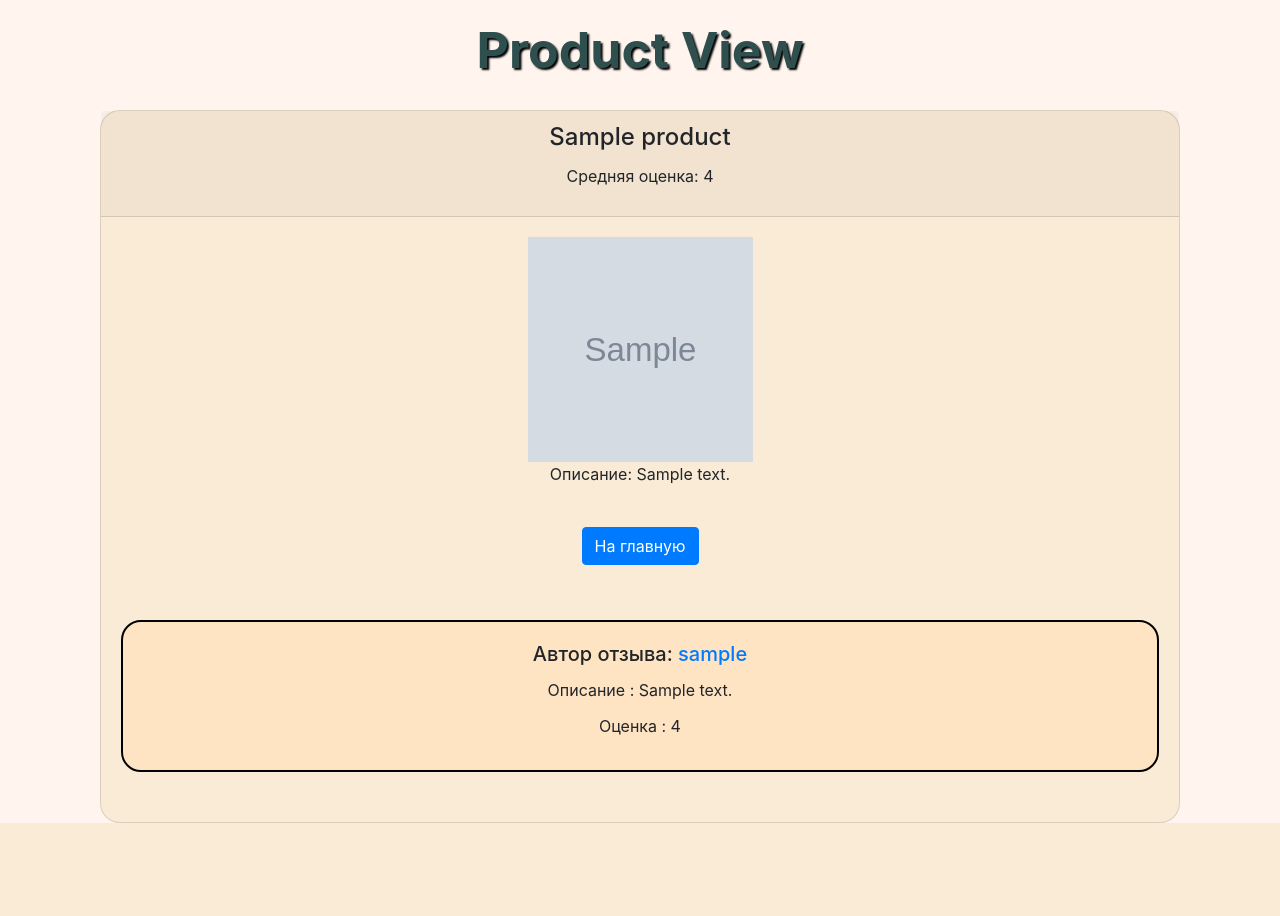
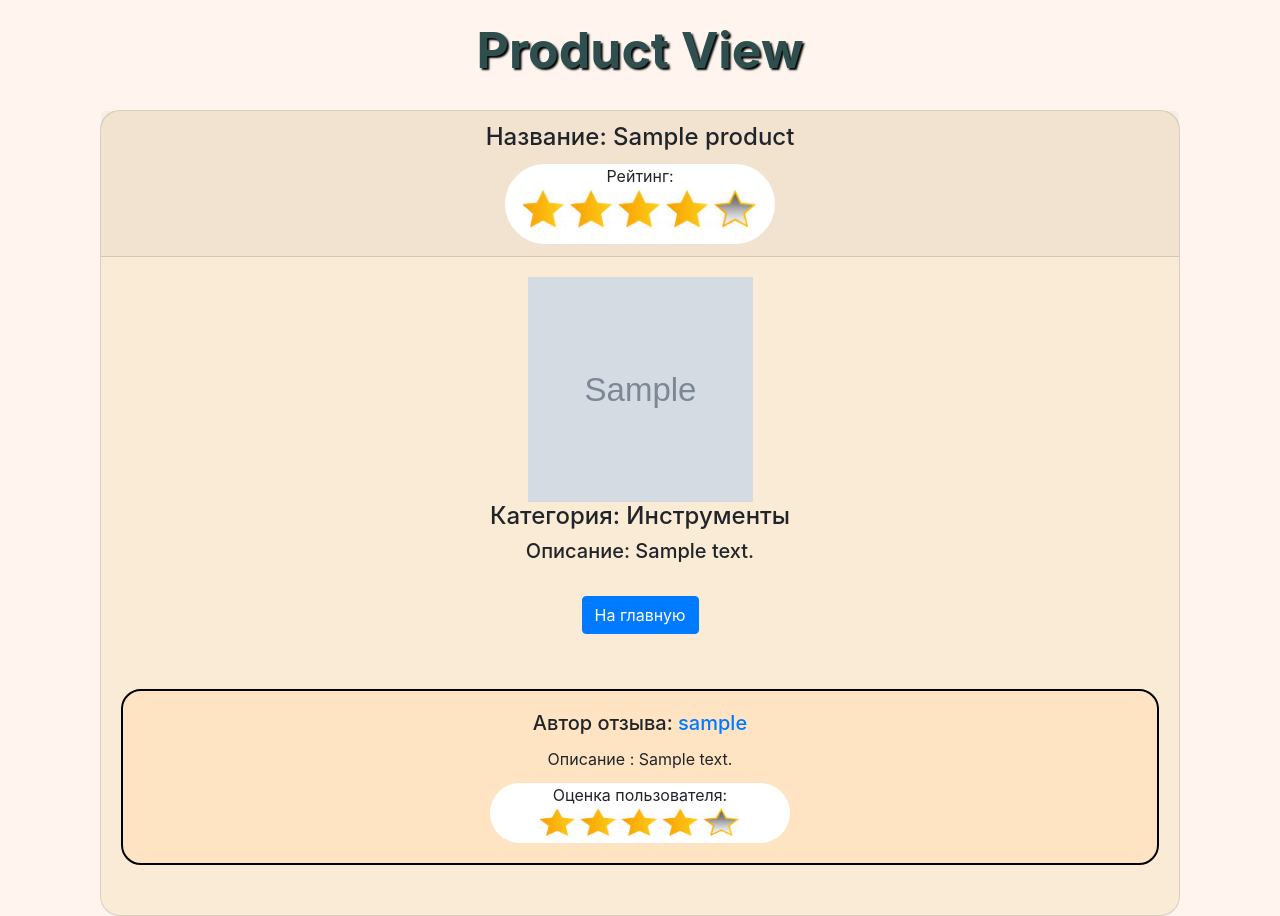
Before and after one commit to big-arturka/exam_8, a Django app: page /product/1/ in a window 1280 px wide. Shown: the part 56-972 px from the top of the page. Before the commit the page ends 879 px from the top, so only its background shows below. Run offline with Django 3.2, Linux system fonts and the light colour scheme; tables that the repository leaves empty hold one stand-in row (values such as "Sample post"); grey boxes marked "Sample" are stand-in pictures; parts of the project's set-up code (start-up, migrations or seed data) failed here and were passed over; some libraries are stand-ins or nearby versions.

Commit message:
Выполнен бонус с выводом рейтинга в виде звездочек.

```diff
--- a/source/webapp/static/css/style.css
+++ b/source/webapp/static/css/style.css
@@ -111,3 +111,18 @@ body {
 .link:hover {
     color: black;
 }
+
+.rating {
+    margin: 0 auto;
+    width: 270px;
+    height: 80px;
+    border-radius: 50px;
+    background: white;
+}
+.rating-2 {
+    margin: 0 auto;
+    width: 300px;
+    height: 60px;
+    border-radius: 50px;
+    background: white;
+}
--- a/source/webapp/templates/product/product_view.html
+++ b/source/webapp/templates/product/product_view.html
@@ -19,8 +19,21 @@
         <h1 class="title">Product View</h1>
         <div class="card text-center">
             <div class="card-header">
-                <h4 class="card-title">{{ product.name }}</h4>
-                <p>Средняя оценка: {{ product.get_avg }}</p>
+                <h4 class="card-title">Название: {{ product.name }}</h4>
+                <div class="rating">Рейтинг:
+                    {% if product.get_avg == 1 %}
+                        <img src="../../static/img/1.png" width="234" height="41" alt="">
+                    {% elif product.get_avg == 2 %}
+                        <img src="../../static/img/2.png" width="234" height="41"  alt="">
+                    {% elif product.get_avg == 3 %}
+                        <img src="../../static/img/3.png" width="234" height="41" alt="">
+                    {% elif product.get_avg == 4 %}
+                        <img src="../../static/img/4.png" width="234" height="41" alt="">
+                    {% elif product.get_avg == 5 %}
+                        <img src="../../static/img/5.png" width="234" height="41" alt="">
+                    {% else %}
+                        <img src="../../static/img/0.png" width="234" height="41" alt="">
+                    {% endif %}</div>
             </div>
             <div class="card-body">
             {% if product.image %}
@@ -28,7 +41,8 @@
             {% else %}
                 <img class="avatar" src="../../static/img/pusto.png" width="225" height="225" alt="user picture">
             {% endif %}
-                <p class="card-text">Описание: {{ product.description }}</p>
+                <h4 class="card-text">Категория: {{ product.get_category_display }}</h4>
+                <h5 class="card-text">Описание: {{ product.description }}</h5>
                 <a href="{% url 'index' %}" class="btn btn-primary" >На главную</a>
                 {% if perms.webapp.change_product%}
                     <a href="{% url 'product_update' product.pk %}" class="btn btn-primary">Обновить</a>
@@ -42,7 +56,20 @@
                         <div class="card-body">
                             <h5 class="card-title">Автор отзыва: <a href="{% url 'accounts:page' review.author.pk %}">{{ review.author }}</a></h5>
                             <p class="card-title">Описание : {{ review.description }}</p>
-                            <p class="card-title">Оценка : {{ review.rating }}</p>
+                            <div class="rating-2">Оценка пользователя:
+                                {% if review.rating == 1 %}
+                                    <img src="../../static/img/1.png" width="200" height="30" alt="">
+                                {% elif review.rating == 2 %}
+                                    <img src="../../static/img/2.png"width="200" height="30"  alt="">
+                                {% elif review.rating == 3 %}
+                                    <img src="../../static/img/3.png" width="200" height="30" alt="">
+                                {% elif review.rating == 4 %}
+                                    <img src="../../static/img/4.png" width="200" height="30" alt="">
+                                {% elif review.rating == 5 %}
+                                    <img src="../../static/img/5.png" width="200" height="30" alt="">
+                                {% else %}
+                                    <img src="../../static/img/0.png" width="200" height="30" alt="">
+                                {% endif %}</div>
                             {% if perms.webapp.change_review or request.user == review.author %}
                                 <a href="{% url 'review_update' review.pk %}" class="btn btn-primary">Изменить</a>
                             {% endif %}
```
Also changed, not shown: source/webapp/templates/product/index.html (+14 -1 lines), source/webapp/static/img/0.png (added), source/webapp/static/img/1.png (added), source/webapp/static/img/2.png (added), source/webapp/static/img/3.png (added), source/webapp/static/img/4.png (added), source/webapp/static/img/5.png (added).
